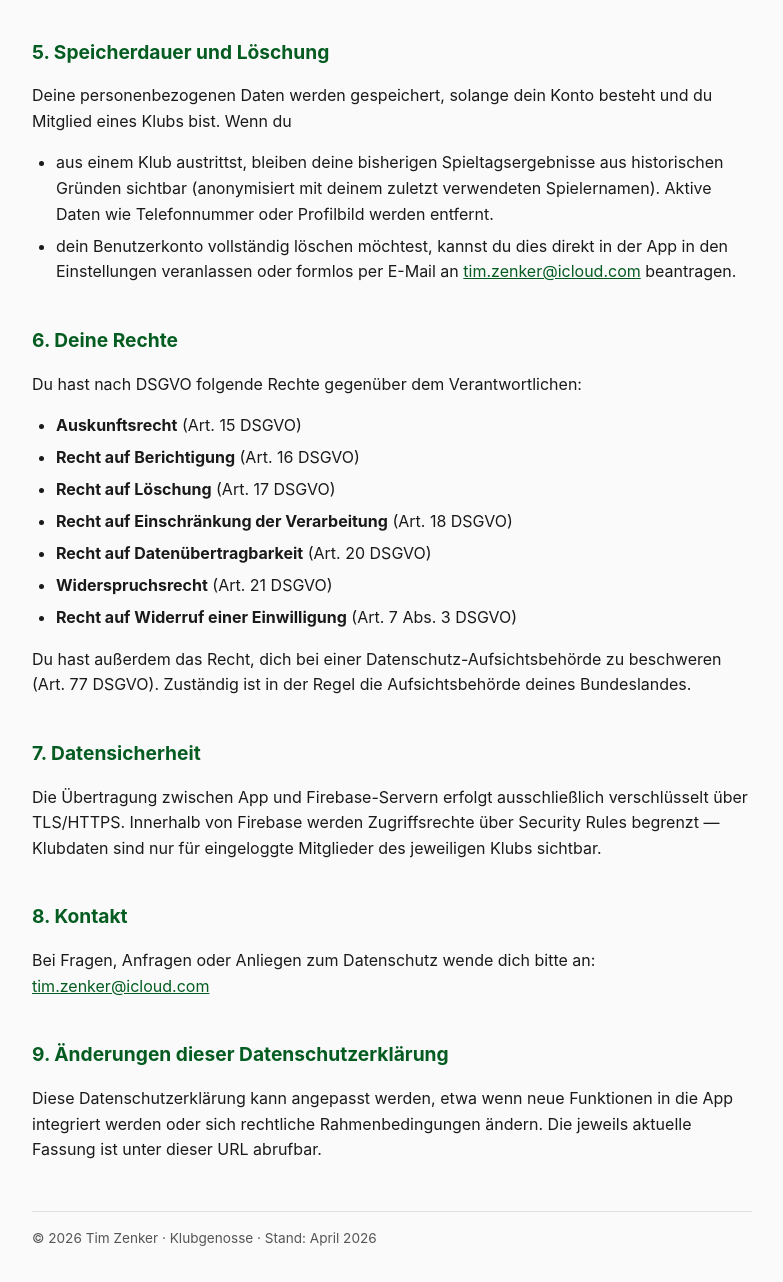
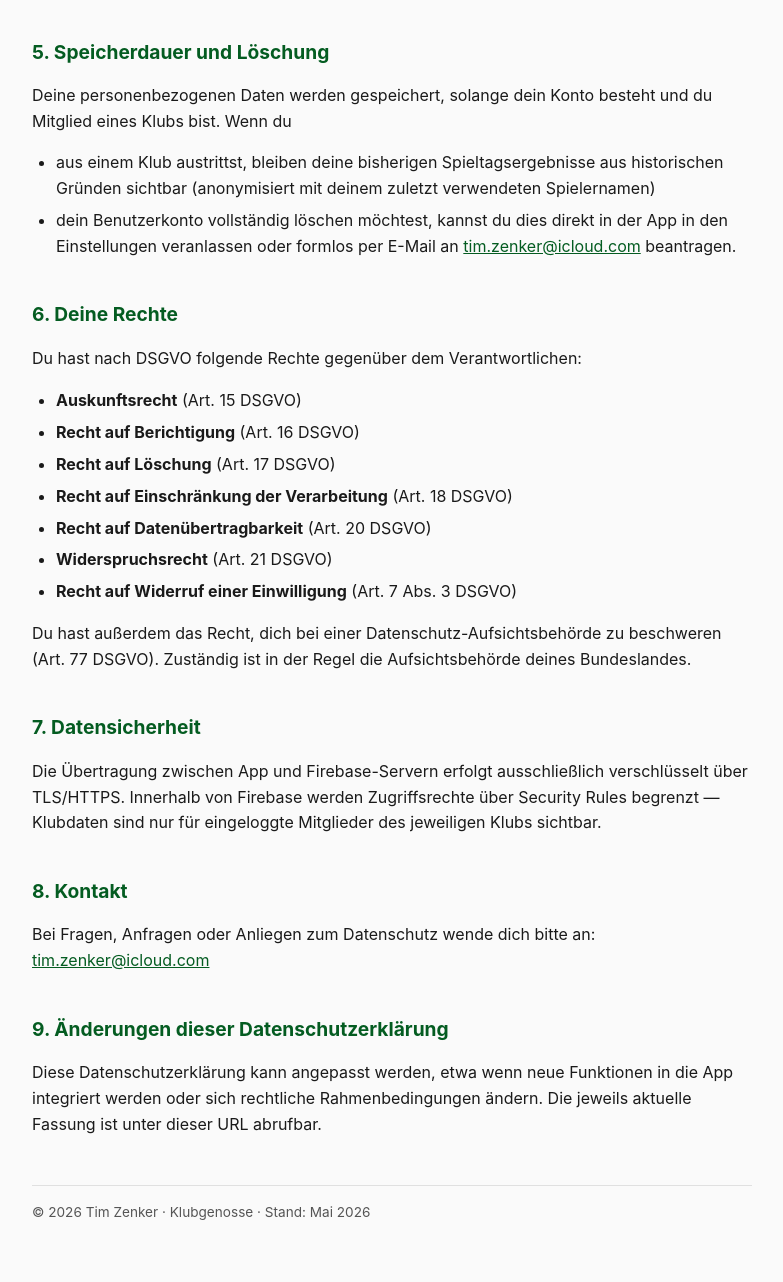
Before and after one commit to ZenTiX89/klubgenosse-legal, a plain HTML site: page datenschutz.html in a window 1280 px wide. Shown: the part 2542-3824 px from the top of the page, without its empty margins (248-1031 px from the left). After the commit the page ends 3798 px from the top, so only its background shows below. Drawn offline with Linux system fonts and the light colour scheme.

Commit message:
Datenschutzerklärung angepasst

```diff
--- a/datenschutz.html
+++ b/datenschutz.html
@@ -115,7 +115,7 @@
       Deine personenbezogenen Daten werden gespeichert, solange dein Konto besteht und du Mitglied eines Klubs bist. Wenn du
     </p>
     <ul>
-      <li>aus einem Klub austrittst, bleiben deine bisherigen Spieltagsergebnisse aus historischen Gründen sichtbar (anonymisiert mit deinem zuletzt verwendeten Spielernamen). Aktive Daten wie Telefonnummer oder Profilbild werden entfernt.</li>
+      <li>aus einem Klub austrittst, bleiben deine bisherigen Spieltagsergebnisse aus historischen Gründen sichtbar (anonymisiert mit deinem zuletzt verwendeten Spielernamen)</li>
       <li>dein Benutzerkonto vollständig löschen möchtest, kannst du dies direkt in der App in den Einstellungen veranlassen oder formlos per E-Mail an <a href="mailto:tim.zenker@icloud.com">tim.zenker@icloud.com</a> beantragen.</li>
     </ul>
 
@@ -153,7 +153,7 @@
     </p>
 
     <footer>
-      © 2026 Tim Zenker · Klubgenosse · Stand: April 2026
+      © 2026 Tim Zenker · Klubgenosse · Stand: Mai 2026
     </footer>
   </main>
 </body>
```
